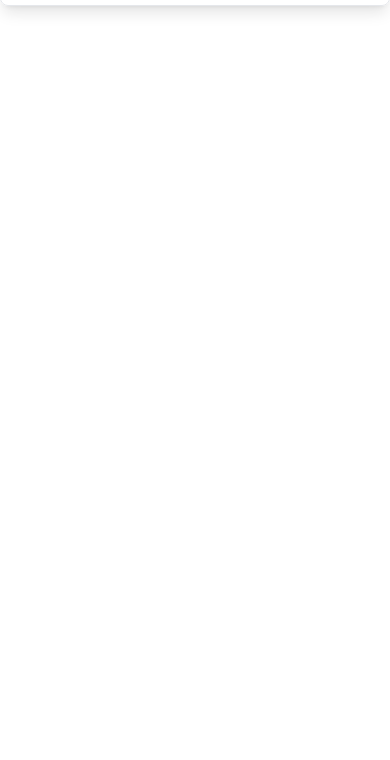
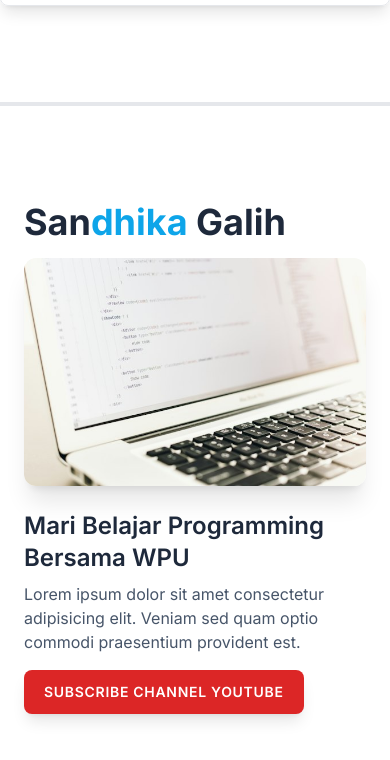
Before and after one commit to gemadp01/belajar-tailwind, a plain HTML site: page index.html in a window 390 px wide. Shown: the part 4835-5595 px from the top of the page. Before the commit the page ends 5225 px from the top, so only its background shows below. Drawn offline with nearby package versions, Linux system fonts and the light colour scheme.

Commit message:
Responsive Design

```diff
--- a/index.html
+++ b/index.html
@@ -220,6 +220,25 @@
     <img src="https://source.unsplash.com/600x400" alt="Image" class="mb-4">
   </div>
 
+  <hr class="my-24 border-t-4">
+
+  <div class="container px-6 font-inter max-w-md mx-auto sm:max-w-xl md:max-w-5xl">
+    <h3 class="text-4xl font-bold text-slate-800 sm:text-5xl md:text-6xl">San<span class="text-sky-500">dhika</span>
+      Galih</h3>
+    <img src="img/2.jpeg" alt="Laptop"
+      class="mt-4 rounded-xl shadow-xl sm:mt-6 sm:h-64 sm:w-full sm:object-cover sm:object-center">
+    <h2 class="mt-6 text-2xl font-semibold text-slate-800 sm:mt-8 sm:text-4xl">Mari Belajar Programming Bersama WPU</h2>
+    <p class="mt-2 text-slate-600 sm:mt-4 sm:text-xl">
+      Lorem ipsum dolor sit amet consectetur adipisicing elit. Veniam sed quam optio commodi praesentium provident est.
+    </p>
+    <div class="mt-4 sm:mt-6">
+      <a href="#"
+        class="inline-block px-5 py-3 bg-red-600 text-white rounded-lg shadow-lg uppercase font-semibold tracking-wider text-sm sm:text-base">Subscribe
+        Channel
+        Youtube</a>
+    </div>
+  </div>
+
   <div class=" mb-96"></div>
 
   <script>
```
Also changed, not shown: img/2.jpeg (added).
